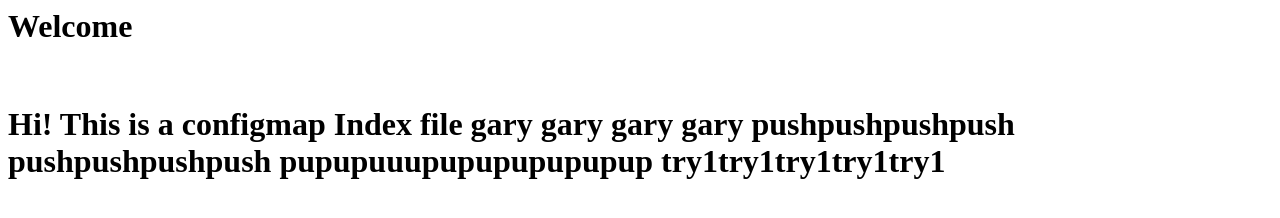
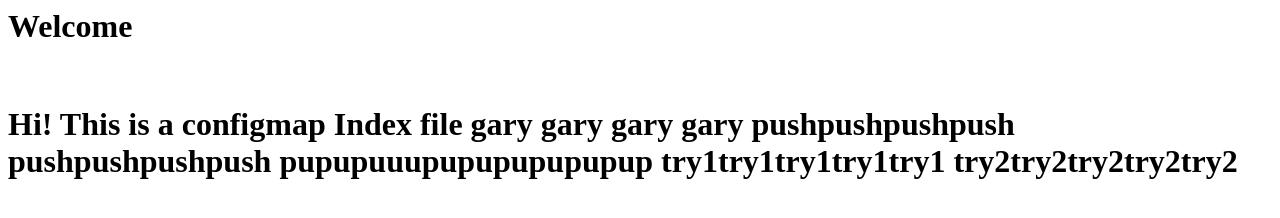
Before and after one commit to garystimber/practice, a plain HTML site: page index.html in a window 1280 px wide. Drawn offline with Linux system fonts and the light colour scheme.

Commit message:
32413423

```diff
--- a/index.html
+++ b/index.html
@@ -10,5 +10,6 @@ pushpushpushpush
 pushpushpushpush
 pupupuuupupupupupupup
 try1try1try1try1try1
+try2try2try2try2try2
 </h1>
 </html
```
